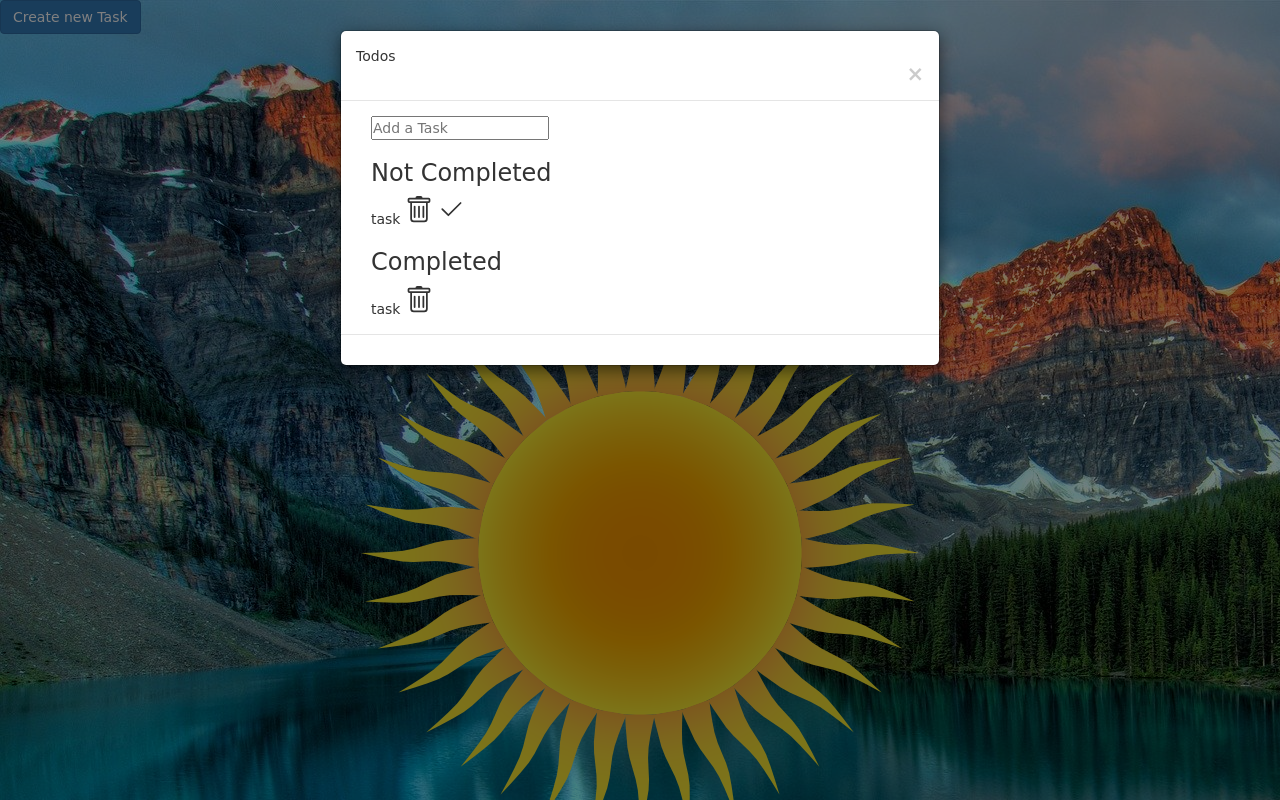
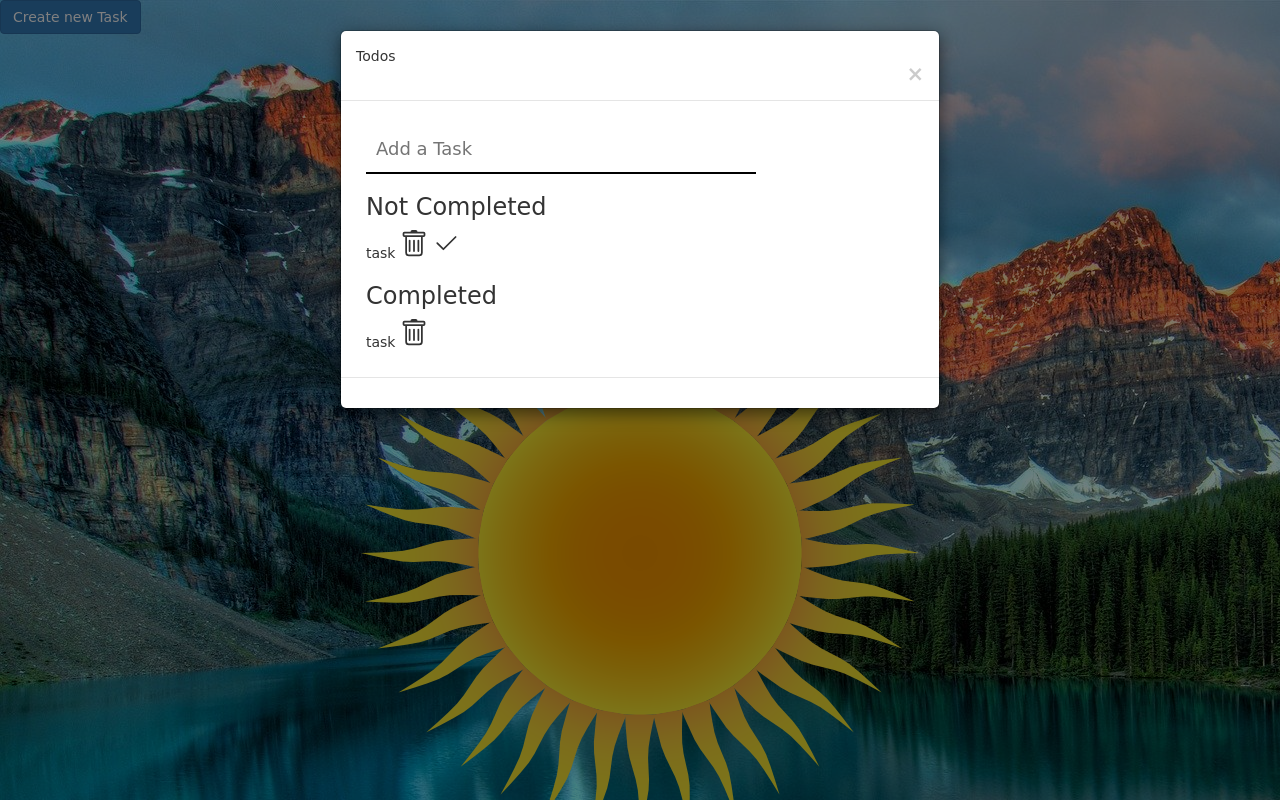
Before and after one commit to braddonako/ahaha, a website: page index.html in a window 1280 px wide. Both pictures are taken after a click on the button "Create new Task". Shown: the top 800 px of the page. Drawn offline with nearby package versions, Linux system fonts and the light colour scheme; a web font is replaced by a local one.

Commit message:
fixed text box in modal

```diff
--- a/style.css
+++ b/style.css
@@ -16,23 +16,23 @@ body {
     padding: 0;
     position: relative;
     margin-bottom: 100px;
-    min-height: 100%;
+    min-height: 100vh;
 }
 
-/* .todo {
-    color: white;
-    padding-top: 15px;
-    padding-left: 15px;;
-} */
+.container {
+    max-width: 800px;
+    margin: auto;
+    padding: 10px;
+}
 
-footer {
-    /* background-color: rgba(255,255,255, .5); */
-    position:fixed;
-    bottom:0;
-    left:0;
-    width: 100%;
-    height: 40px;
-    /* text-align: center; */
+.txtb {
+    width: 50%;
+    border: none;
+    border-bottom: 2px solid #000;
+    background: none;
+    padding: 10px;
+    outline: none;
+    font-size: 18px;
 }
 
 #clock {
```
